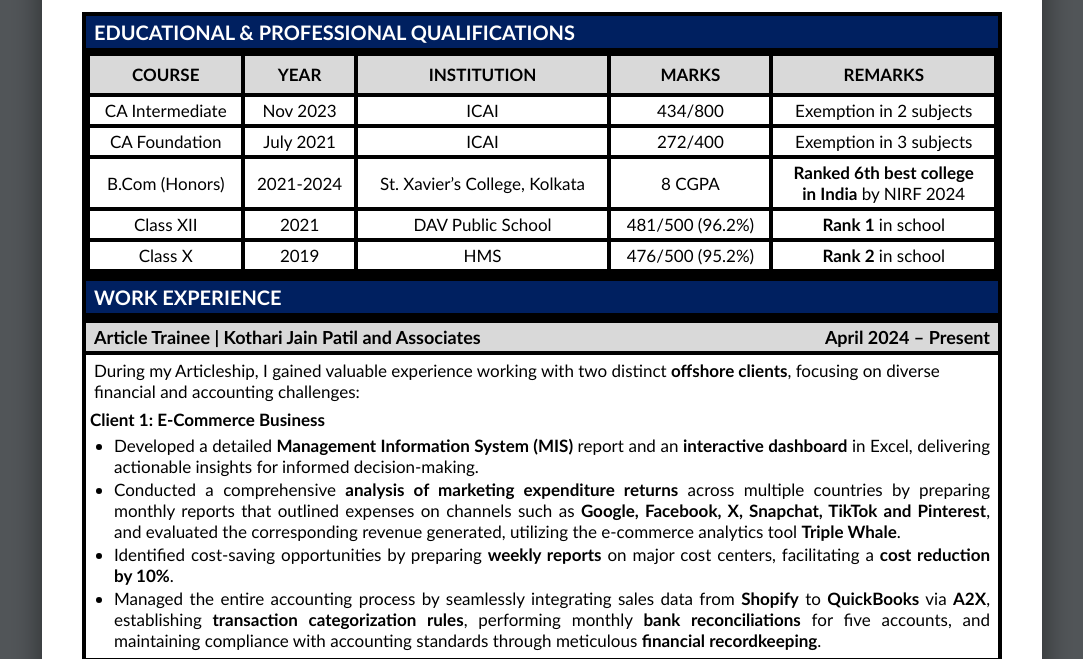
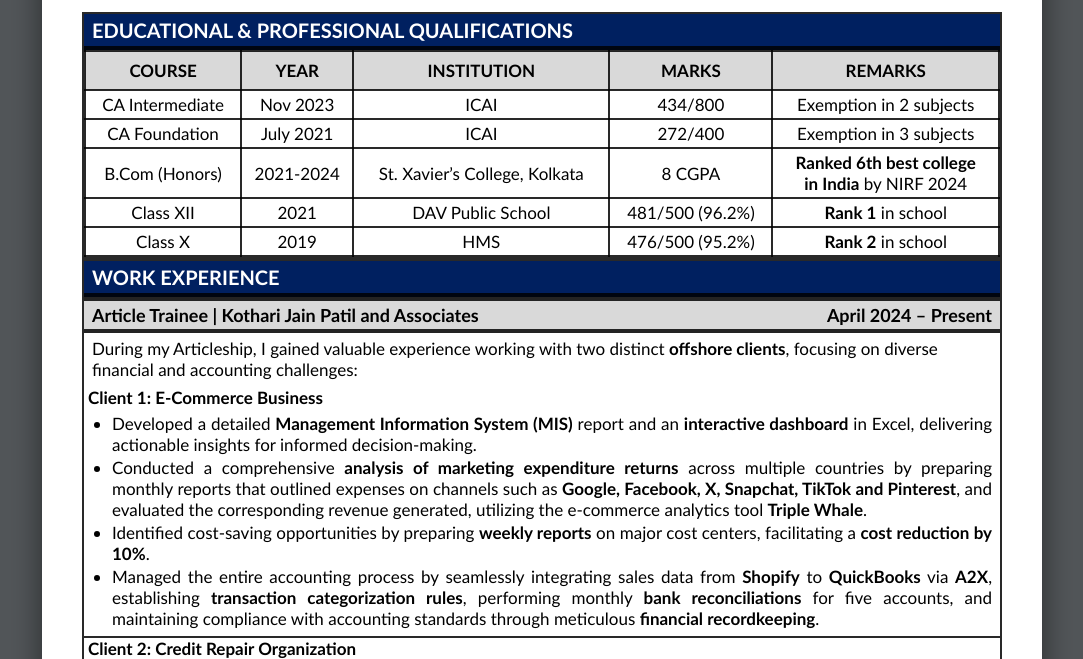
Before and after one commit to aniket-patill/Template6, a plain HTML site: page index.html in a window 1280 px wide. Shown: the part 134-793 px from the top of the page, without its empty margins (98-1181 px from the left). Drawn offline with Linux system fonts and the light colour scheme.

Commit message:
refine border styles for section containers and headers in CV template

```diff
--- a/index.html
+++ b/index.html
@@ -12,7 +12,7 @@
             --header-bg-dark: #002060; /* Dark Blue */
             --header-text: #ffffff;
             --sub-header-bg: #d9d9d9; /* Light Gray */
-            --border-color: #000000;
+            --border-color: #000000d6;
             --font-main: 'Calibri', 'Arial', sans-serif;
             --viewer-bg: #525659;
             --ref-width: 1000px;
@@ -81,7 +81,7 @@
 
         /* Section Containers */
         .section-container {
-            border: calc(4px * var(--content-scale)) solid var(--border-color);
+            border: calc(2px * var(--content-scale)) solid var(--border-color);
             /* margin-bottom: calc(15px * var(--content-scale)); */
         }
         .section-container.no-border {
@@ -104,7 +104,7 @@
         .sub-header {
             background-color: var(--sub-header-bg);
             border-bottom: calc(4px * var(--content-scale)) solid var(--border-color);
-            border-top: calc(6px * var(--content-scale)) solid var(--border-color); /* Separation if needed */
+            border-top: calc(4px * var(--content-scale)) solid var(--border-color); /* Separation if needed */
             padding: calc(3px * var(--content-scale)) calc(8px * var(--content-scale));
             display: flex;
             justify-content: space-between;
@@ -135,7 +135,7 @@
             font-size: calc(17px * var(--content-scale));
         }
         th, td {
-            border: calc(4px * var(--content-scale)) solid var(--border-color); /* Standard border */
+            border: calc(2px * var(--content-scale)) solid var(--border-color); /* Standard border */
             padding: calc(3px * var(--content-scale));
             vertical-align: middle;
             text-align: center;
@@ -143,7 +143,7 @@
         th {
             background-color: var(--sub-header-bg);
             font-weight: bold;
-            border-bottom: calc(3px * var(--content-scale)) solid var(--border-color); /* Thicker header border */
+            border-bottom: calc(2px * var(--content-scale)) solid var(--border-color); /* Thicker header border */
         }
 
 
@@ -294,7 +294,7 @@
 
                     <span class="bold" style="margin-left: 4px;">Client 1: E-Commerce Business</span>
 
-                <div class="content-padding" style="border-bottom: 4px solid var(--border-color);">
+                <div class="content-padding" style="border-bottom: 2px solid var(--border-color);">
                     <ul>
                         <li>Developed a detailed <span class="bold">Management Information System (MIS)</span> report and an <span class="bold">interactive dashboard</span> in Excel, delivering actionable insights for informed decision-making.</li>
                         <li>Conducted a comprehensive <span class="bold">analysis of marketing expenditure returns</span> across multiple countries by preparing monthly reports that outlined expenses on channels such as <span class="bold">Google, Facebook, X, Snapchat, TikTok and Pinterest</span>, and evaluated the corresponding revenue generated, utilizing the e-commerce analytics tool <span class="bold">Triple Whale</span>.</li>
```
